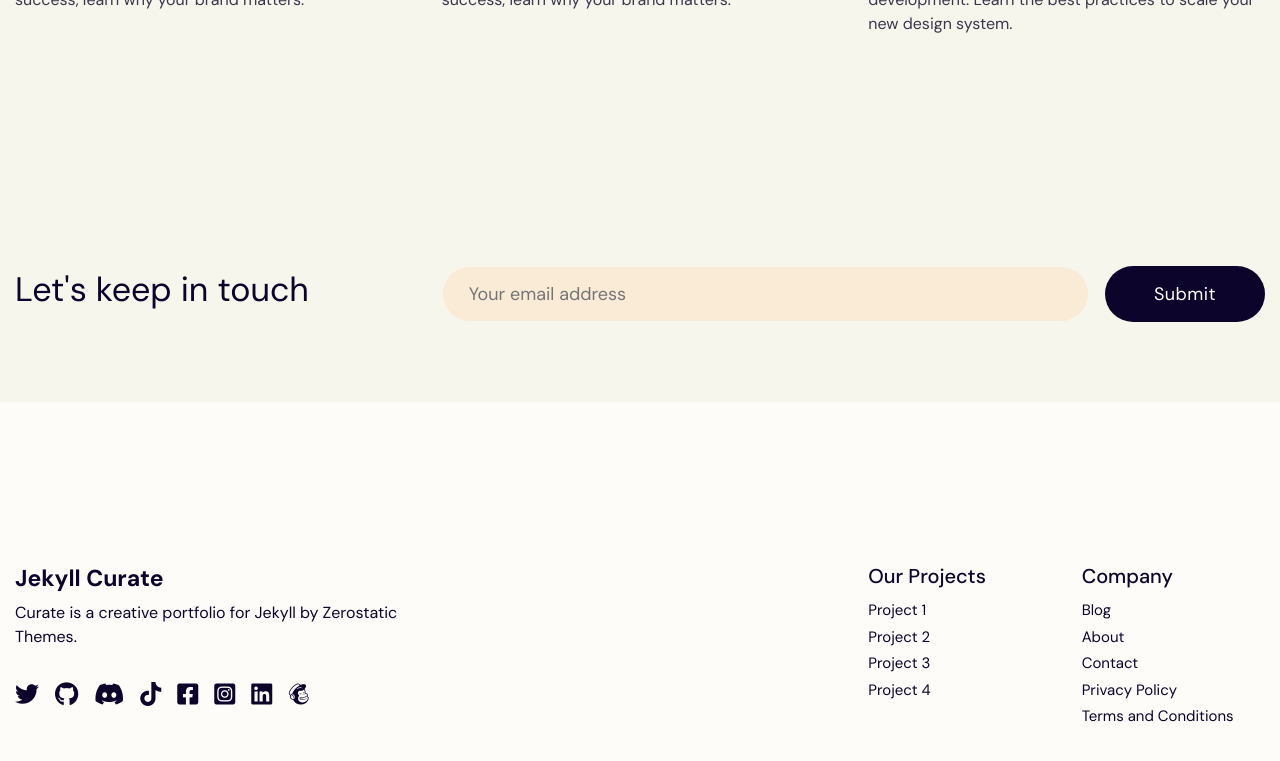
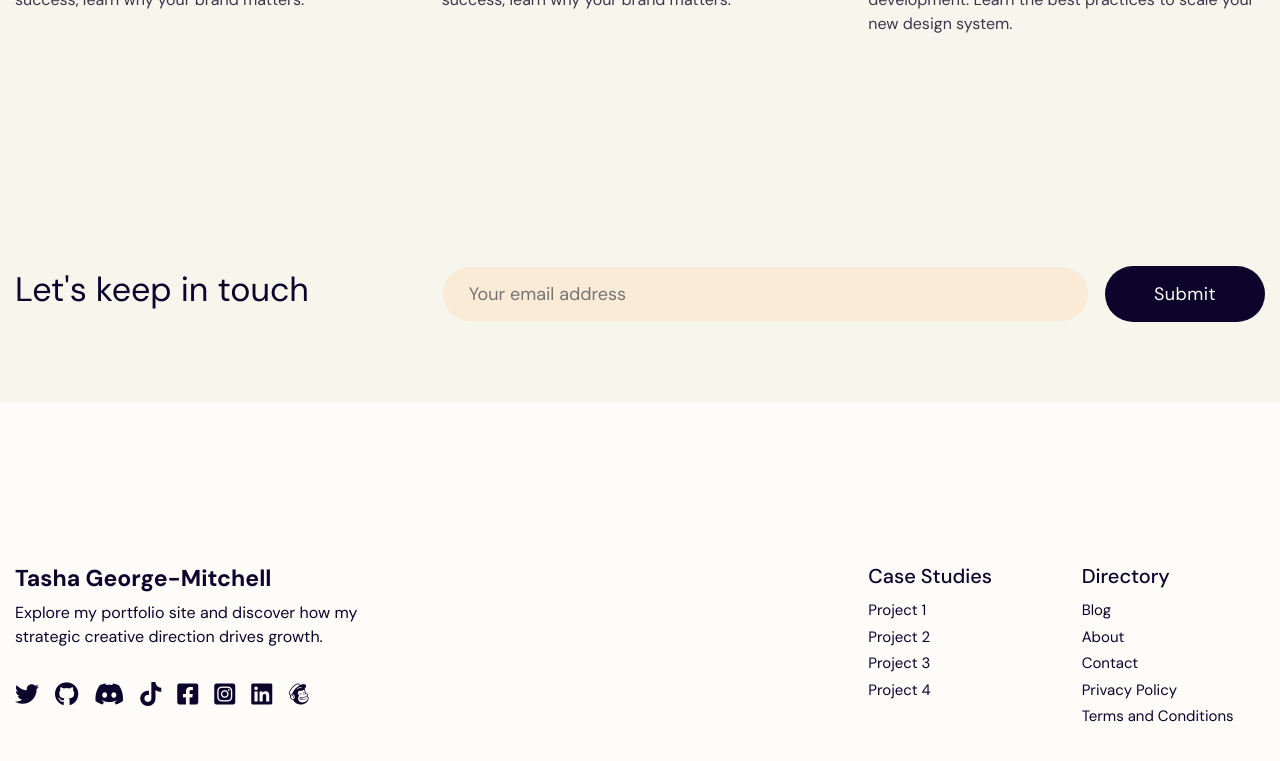
Before and after one commit to tglivebold/portfolio, a Jekyll site: the page built from pages/home.md, in a window 1280 px wide and 900 px high, scrolled down 1584 px. Shown: the top 761 px of the window. Built offline with Jekyll 4.4.1, drawn with Linux system fonts in a browser that asks for light colours.

Commit message:
Update _config.yml

```diff
--- a/_config.yml
+++ b/_config.yml
@@ -149,7 +149,7 @@ analytics:
 
 comments:
   commento:
-    enabled: true # you must have a commento account and be on the correct domain. does not work locally.
+    enabled: false # you must have a commento account and be on the correct domain. does not work locally.
   disqus:
     shortname: "" # Your disqus shortcode for example "zerostatic". leave this blank ie "" to disable.
 
@@ -170,19 +170,19 @@ menu:
 
 footer:
   enable_footer: true # show/hide the entire footer
-  footer_title: "Jekyll Curate"
-  footer_description: "Curate is a creative portfolio for Jekyll by Zerostatic Themes."
+  footer_title: "Tasha George-Mitchell"
+  footer_description: "Explore my portfolio site and discover how my strategic creative direction drives growth."
   enable_social_media_icons: true
   enable_contact_details: false
   enable_menu_footer_primary: true
   enable_menu_footer_secondary: true
   enable_menu_footer_tertiary: false
-  footer_primary_menu_title: "Our Projects"
-  footer_secondary_menu_title: "Company"
+  footer_primary_menu_title: "Case Studies"
+  footer_secondary_menu_title: "Directory"
   footer_tertiary_menu_title: "Other"
 
 bottom:
   enable_bottom: false # show/hide the entire bottom (below the footer)
   enable_bottom_menu: false # if enabled, the bottom menu can be edited in `_data/menu.yml`
-  copyright_text: "© 2021 Zerostatic Themes"
+  copyright_text: "© 2025 Tasha George-Mitchell"
   show_rss_icon: true
```
